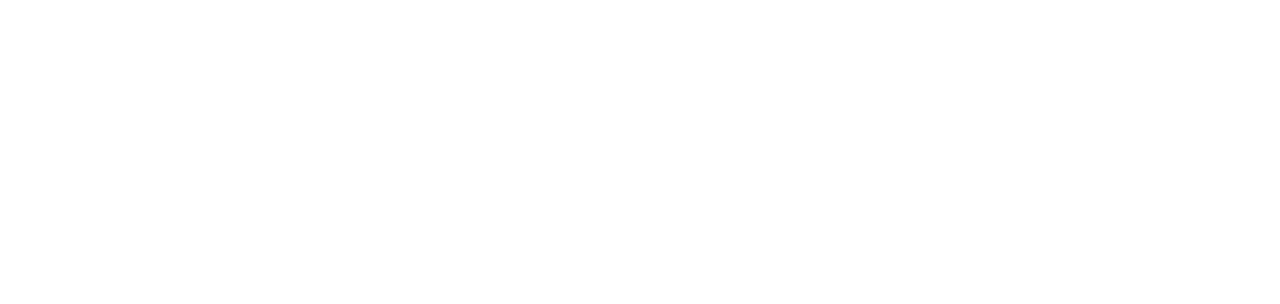
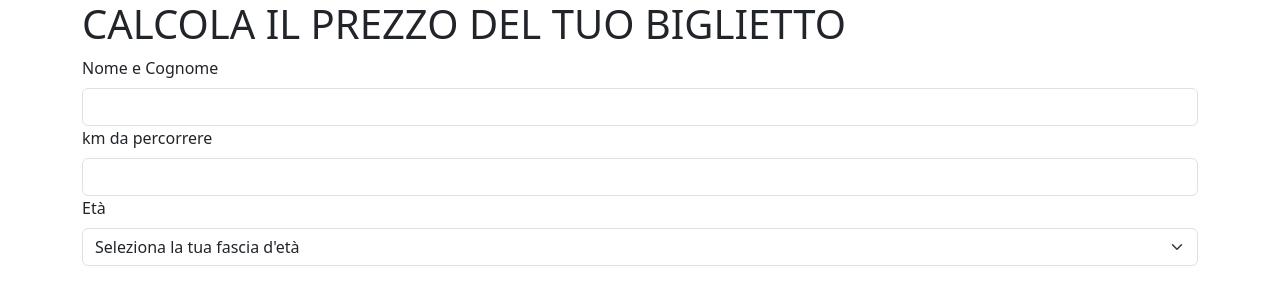
Before and after one commit to Marco-Bacci/js-biglietto-treno-form, a plain HTML site: page index.html in a window 1280 px wide. Drawn offline with nearby package versions, Linux system fonts and the light colour scheme.

Commit message:
feat: input  structure

```diff
--- a/index.html
+++ b/index.html
@@ -8,6 +8,25 @@
   <link rel="stylesheet" href="./css/style.css">
 </head>
 <body>
+
+<div class="container">
+  <h1>CALCOLA IL PREZZO DEL TUO BIGLIETTO</h1>
+  <label for="" class="form-label"> Nome e Cognome</label>
+  <input type="text" name="" id="km" class="form-control">
+  <label for="" class="form-label"> km da percorrere</label>
+  <input type="text" name="" id="km" class="form-control">
+  <label for="" class="form-label"> Età</label>
+  <select name="eta" id="eta" class="form-select">
+    <option value="">Seleziona la tua fascia d'età</option>
+    <option value="minorenne">Minorenne</option>
+    <option value="minorenne">Maggiorenne</option>
+    <option value="minorenne">Over 65</option>
+  </select>
+</div>
+
+
+
+
   <script src="https://cdn.jsdelivr.net/npm/bootstrap@5.3.7/dist/js/bootstrap.bundle.min.js" integrity="sha384-ndDqU0Gzau9qJ1lfW4pNLlhNTkCfHzAVBReH9diLvGRem5+R9g2FzA8ZGN954O5Q" crossorigin="anonymous"></script>
   <script src="./js/script.js"></script>
 </body>
```
Also changed, not shown: js/script.js (+36 -0 lines).
